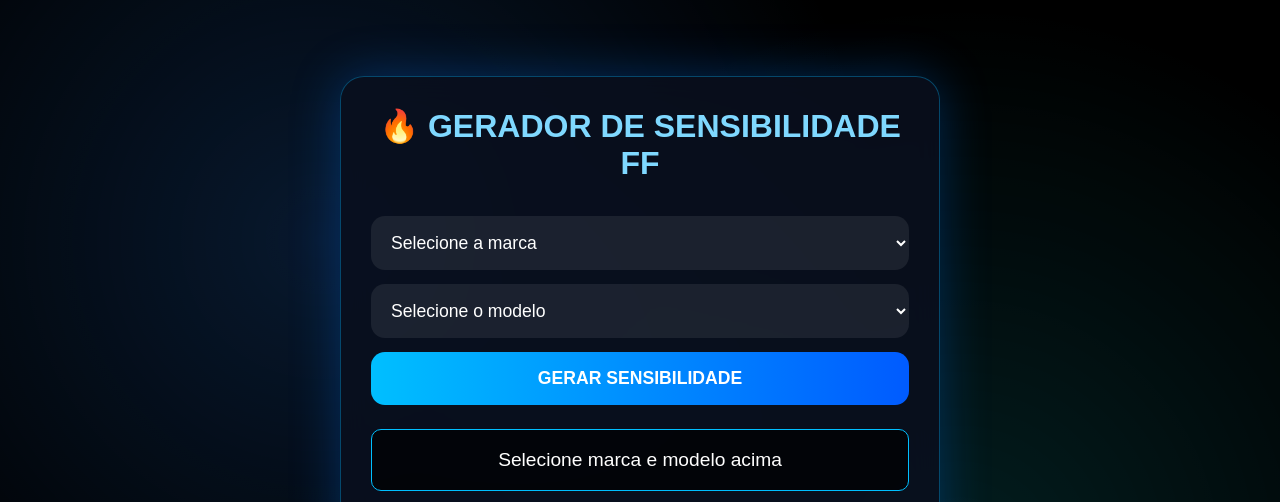
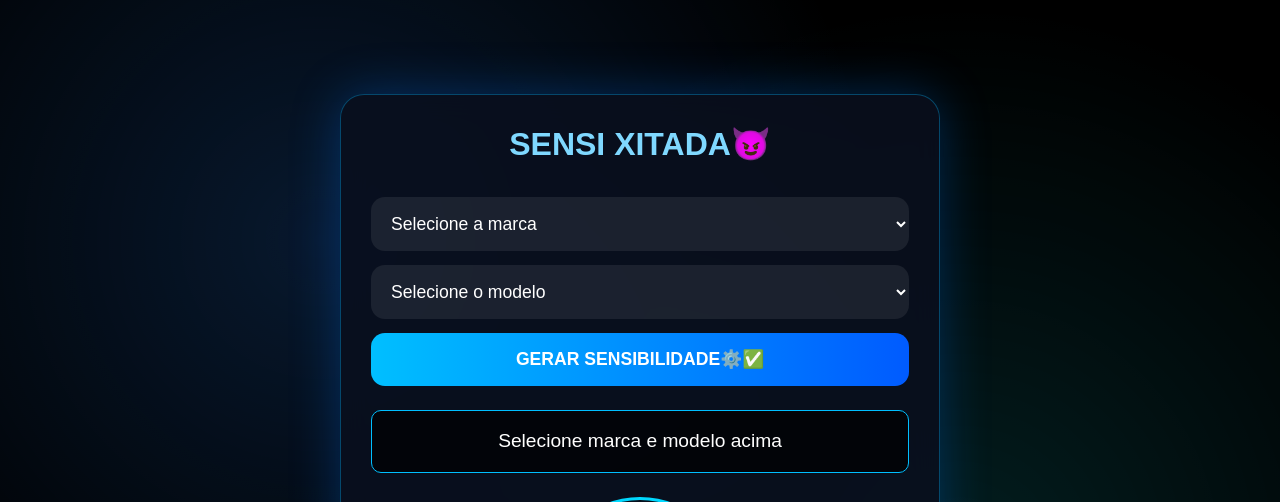
Before and after one commit to Instamod88/Oliveira.sensi, a plain HTML site: page index.html in a window 1280 px wide. Shown: the top 502 px of the page. Drawn offline with Linux system fonts and the light colour scheme.

Commit message:
Atualizar o index.html

```diff
--- a/index.html
+++ b/index.html
@@ -3,7 +3,7 @@
 <head>
 <meta charset="UTF-8">
 <meta name="viewport" content="width=device-width, initial-scale=1.0">
-<title>Gerador Sensibilidade FF Pro</title>
+<title>SENSI NIVEL XIT👹</title>
 
 <!-- Font Awesome para ícones -->
 <link rel="stylesheet" href="https://cdnjs.cloudflare.com/ajax/libs/font-awesome/6.5.0/css/all.min.css">
@@ -143,7 +143,7 @@ button {
 <div class="bg"></div>
 
 <div class="container">
-  <h1>🔥 GERADOR DE SENSIBILIDADE FF</h1>
+  <h1>SENSI XITADA😈</h1>
 
   <select id="brand">
     <option value="">Selecione a marca</option>
@@ -153,7 +153,7 @@ button {
     <option value="">Selecione o modelo</option>
   </select>
 
-  <button onclick="gerar()">GERAR SENSIBILIDADE</button>
+  <button onclick="gerar()">GERAR SENSIBILIDADE⚙️✅</button>
 
   <div id="resultado">Selecione marca e modelo acima</div>
 
@@ -162,7 +162,7 @@ button {
       <a href="https://www.instagram.com/_oliveira.2ss?igsh=MXIxaHRybzFmbDV2Nw%3D%3D&utm_source=qr" target="_blank">
         <i class="fab fa-instagram"></i>
       </a>
-      <a href="https://www.tiktok.com/@oliveira.2ss?_r=1&_t=ZS-935zldNRMJT" target="_blank">
+      <a href="https://www.tiktok.com/@oliveira.2ss?_r=1&_t=ZS-9365HT9XmyN" target="_blank">
         <i class="fab fa-tiktok"></i>
       </a>
       <span>@oliveira.2ss</span>
```
